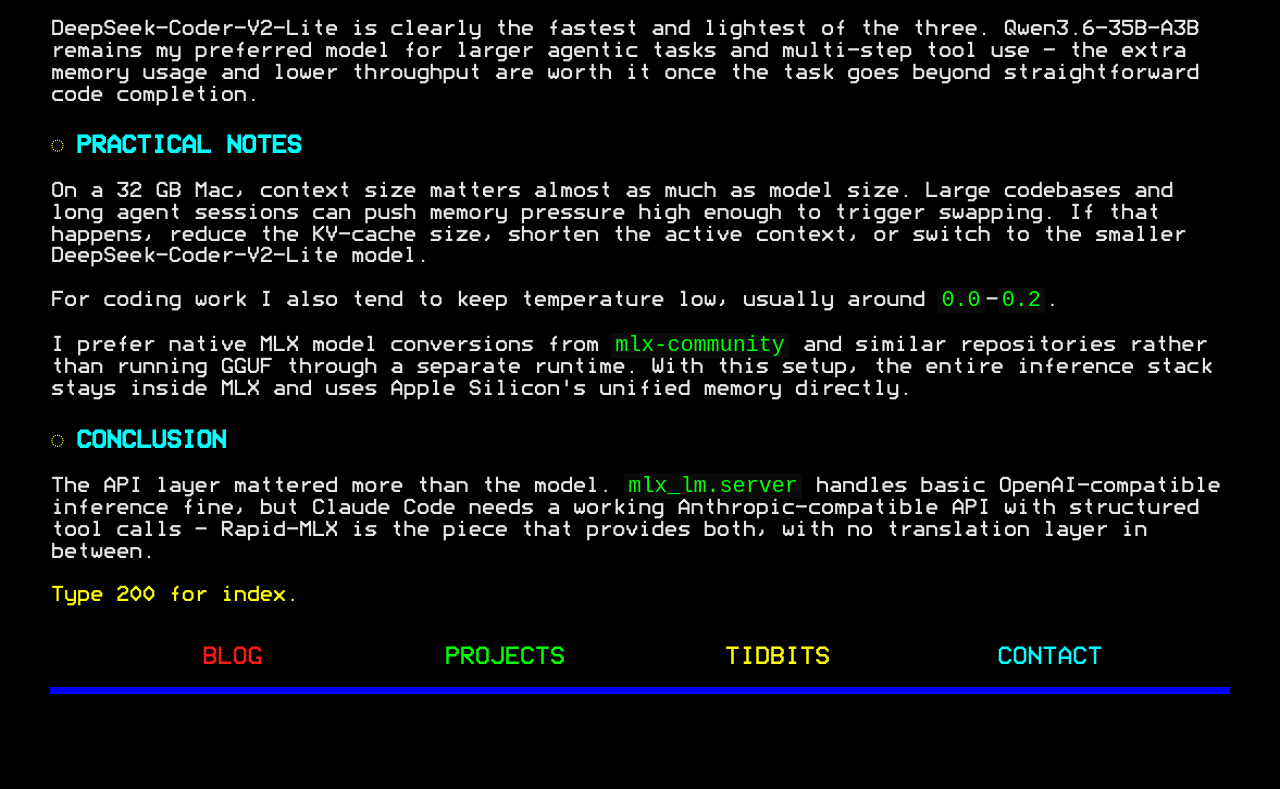
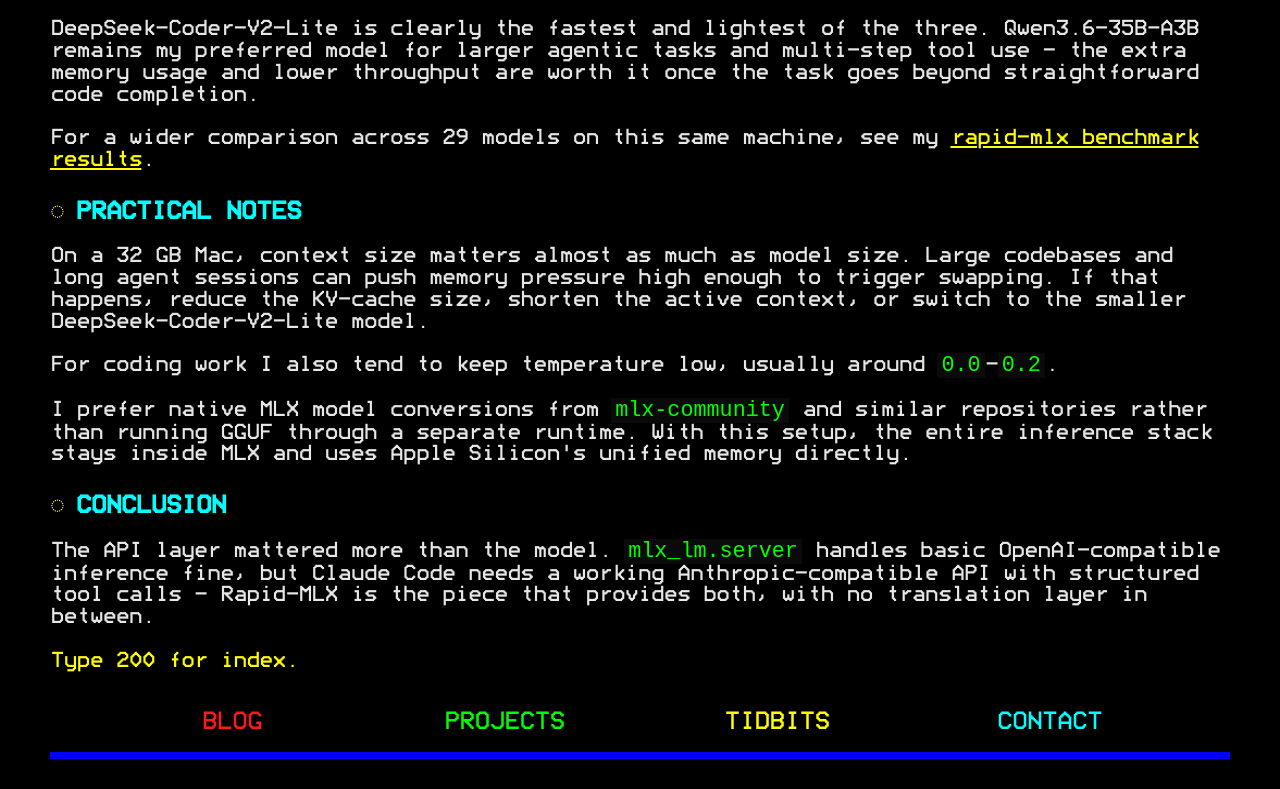
Before and after one commit to krzlew/vcard, an Eleventy site: page src/blog/203-local-moe-mlx.md in a window 1280 px wide. Shown: the part 4532-5321 px from the top of the page. Before the commit the page ends 5256 px from the top, so only its background shows below. Built offline with nearby package versions, Linux system fonts and the light colour scheme; Eleventy itself is replaced by a stand-in of ours; files that its build step writes are made by us from their sources.

Commit message:
Link MoE blog post to rapid-mlx benchmarks tidbit

```diff
--- a/src/blog/203-local-moe-mlx.md
+++ b/src/blog/203-local-moe-mlx.md
@@ -168,6 +168,8 @@
 
 DeepSeek-Coder-V2-Lite is clearly the fastest and lightest of the three. Qwen3.6-35B-A3B remains my preferred model for larger agentic tasks and multi-step tool use - the extra memory usage and lower throughput are worth it once the task goes beyond straightforward code completion.
 
+For a wider comparison across 29 models on this same machine, see my [rapid-mlx benchmark results](/tidbits/rapid-mlx-benchmarks/).
+
 ## PRACTICAL NOTES
 
 On a 32 GB Mac, context size matters almost as much as model size. Large codebases and long agent sessions can push memory pressure high enough to trigger swapping. If that happens, reduce the KV-cache size, shorten the active context, or switch to the smaller DeepSeek-Coder-V2-Lite model.
```
